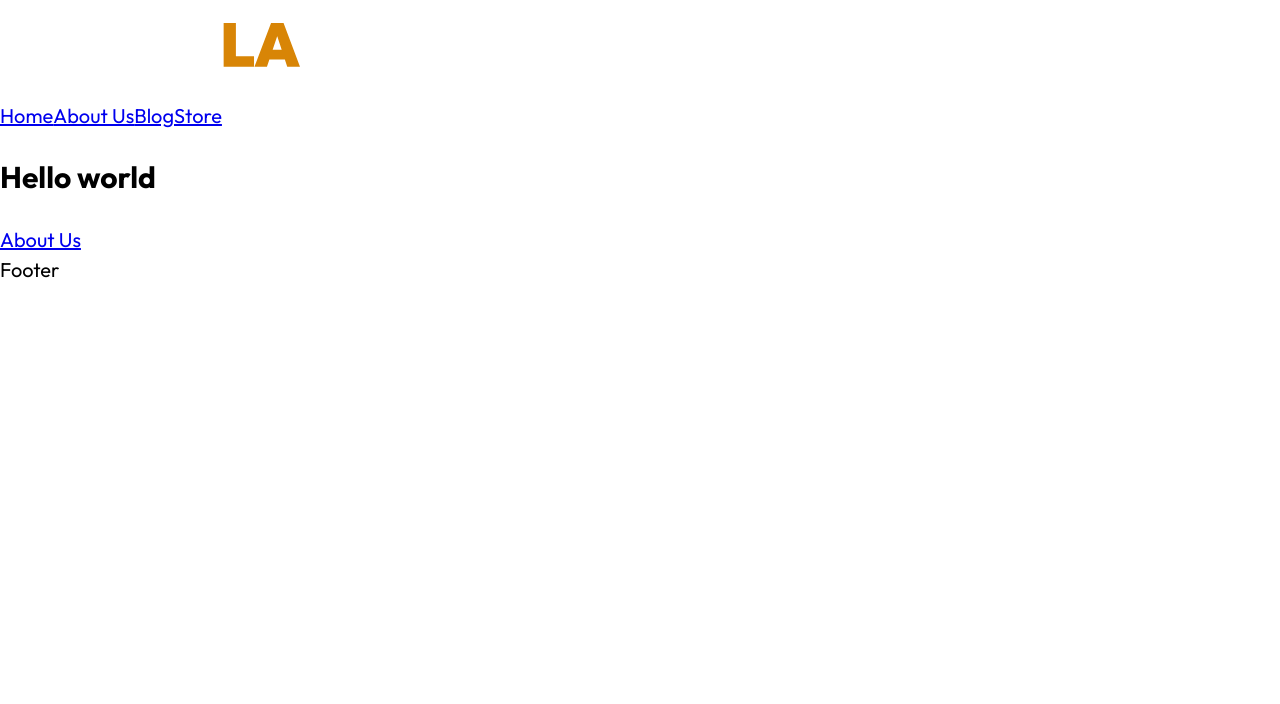
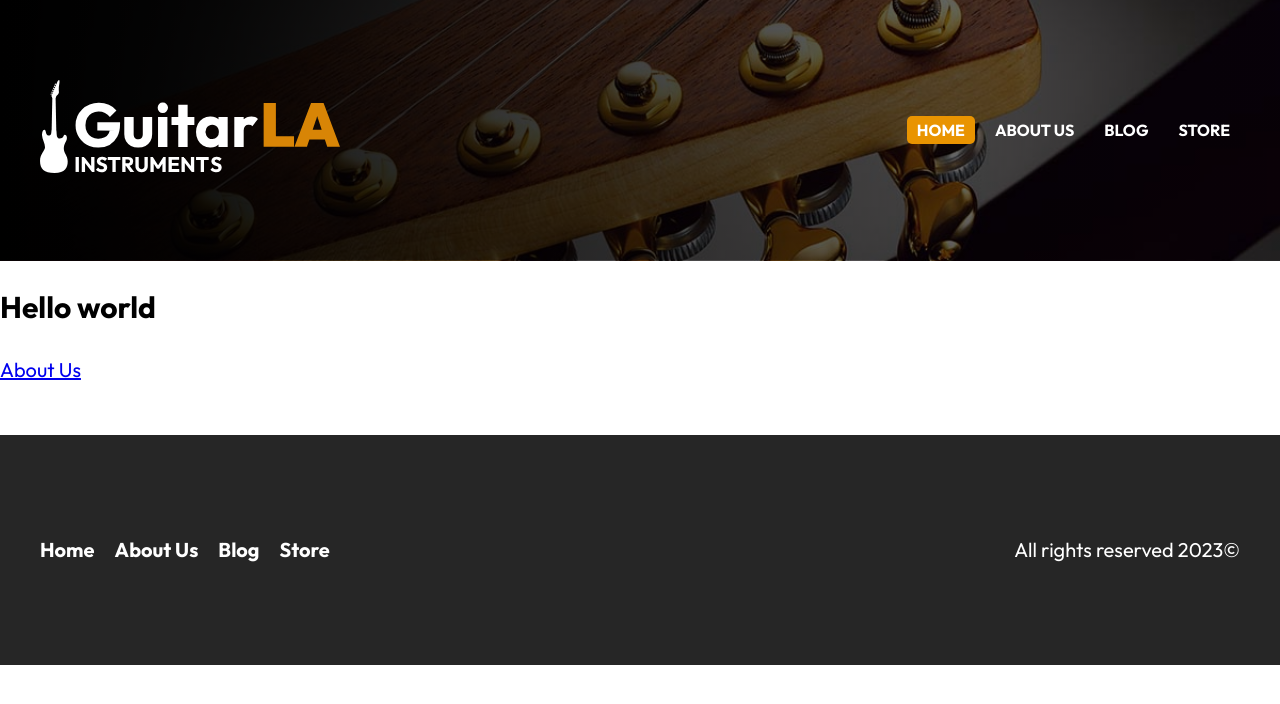
Before and after one commit to jhonattanbenitez/guitarla-next, a Next.js app: page / in a window 1280 px wide. Shown: the top 704 px of the page. Built offline with nearby package versions, Linux system fonts and the light colour scheme.

Commit message:
header and footer

```diff
--- a/components/footer.js
+++ b/components/footer.js
@@ -1,5 +1,18 @@
+import Link from 'next/link';
+import styles from '../src/styles/footer.module.css';
+
 export default function Footer() {
   return (
-    <div>Footer</div>
-  )
+    <footer className={styles.footer}>
+      <div className={`container ${styles.content}`}>
+        <nav className={styles.nav}>
+          <Link href="/">Home</Link>
+          <Link href="/about-us">About Us</Link>
+          <Link href="/blog">Blog</Link>
+          <Link href="/store">Store</Link>
+        </nav>
+        <p>All rights reserved {new Date().getFullYear()}&copy;</p>
+      </div>
+    </footer>
+  );
 }
--- a/components/header.js
+++ b/components/header.js
@@ -1,16 +1,20 @@
 import Image from "next/image"
 import Link from "next/link"
+import { useRouter } from "next/router"
+import styles from '../src/styles/header.module.css'
 export default function Header() {
+    const router = useRouter()
   return (
-    <header>
-        <div className="container">
-            <Image src="/img/logo.svg" width={300} height={40} alt='Logo image'/>
-            <nav>
-                <Link href="/">Home</Link>
-                <Link href="/about-us">About Us</Link>
-                <Link href="/blog">Blog</Link>
-                <Link href="/store">Store</Link>
-
+    <header className={styles.header}>
+        <div className={`container ${styles.nav_bar}`}>
+            <Link href="/"><Image src="/img/logo.svg" width={300} height={40} alt='Logo image'/></Link>
+            <nav className={styles.nav}>
+                <Link href="/" className={router.pathname === '/' ? styles.active : ''}>
+                    Home
+                </Link>
+                <Link href="/about-us" className={router.pathname === '/about-us' ? styles.active : ''}>About Us</Link>
+                <Link href="/blog" className={router.pathname === '/blog' ? styles.active : ''}>Blog</Link>
+                <Link href="/store" className={router.pathname === '/store' ? styles.active : ''}>Store</Link>
             </nav>
         </div>
     </header>
--- /dev/null
+++ b/src/styles/footer.module.css
@@ -0,0 +1,51 @@
+.footer {
+  background-color: var(--black);
+  padding: 5rem 0;
+  margin-top: 5rem;
+}
+
+.footer p {
+  color: var(--white);
+  text-align: center;
+}
+
+@media (min-width: 1240px) {
+  .footer .content {
+    display: -webkit-box;
+    display: -ms-flexbox;
+    display: flex;
+    -webkit-box-pack: justify;
+        -ms-flex-pack: justify;
+            justify-content: space-between;
+  }
+}
+
+.nav {
+  display: -webkit-box;
+  display: -ms-flexbox;
+  display: flex;
+  -webkit-box-orient: vertical;
+  -webkit-box-direction: normal;
+      -ms-flex-direction: column;
+          flex-direction: column;
+  -webkit-box-align: center;
+      -ms-flex-align: center;
+          align-items: center;
+  gap: 2rem;
+}
+
+@media (min-width: 1240px) {
+  .nav {
+    -webkit-box-orient: horizontal;
+    -webkit-box-direction: normal;
+        -ms-flex-direction: row;
+            flex-direction: row;
+  }
+}
+
+.nav a {
+  color: var(--white);
+  font-weight: 700;
+  text-decoration: none;
+}
+/*# sourceMappingURL=footer.module.css.map */
--- /dev/null
+++ b/src/styles/footer.module.scss
@@ -0,0 +1,29 @@
+.footer {
+  background-color: var(--black);
+  padding: 5rem 0;
+  margin-top: 5rem;
+  p {
+    color: var(--white);
+    text-align: center;
+  }
+  @media (min-width: 1240px) {
+    .content {
+      display: flex;
+      justify-content: space-between;
+    }
+  }
+}
+.nav {
+    display: flex;
+    flex-direction: column;
+    align-items: center;
+    gap: 2rem;
+    @media (min-width: 1240px) {
+        flex-direction: row;
+    }
+    a {
+        color: var(--white);
+        font-weight: 700;
+        text-decoration: none;
+    }
+}
--- a/src/styles/globals.css
+++ b/src/styles/globals.css
@@ -22,7 +22,7 @@ img {
   max-width: 100%;
   height: auto;
 }
-[class*="contenedor"],
+[class*="container"],
 main {
   width: min(95%, 120rem);
   margin: 3rem auto;
--- /dev/null
+++ b/src/styles/header.module.css
@@ -0,0 +1,75 @@
+.header {
+  background-image: -webkit-gradient(linear, left top, right top, from(black), to(rgba(0, 0, 0, 0.465424))), url("../../public/img/header.jpg");
+  background-image: linear-gradient(90deg, black 0%, rgba(0, 0, 0, 0.465424) 100%), url("../../public/img/header.jpg");
+  padding: 5rem 0;
+  background-position: center;
+  background-size: cover;
+  background-repeat: no-repeat;
+}
+
+.nav_bar {
+  display: -webkit-box;
+  display: -ms-flexbox;
+  display: flex;
+  -webkit-box-orient: vertical;
+  -webkit-box-direction: normal;
+      -ms-flex-direction: column;
+          flex-direction: column;
+  -webkit-box-align: center;
+      -ms-flex-align: center;
+          align-items: center;
+}
+
+@media (min-width: 1240px) {
+  .nav_bar {
+    -webkit-box-orient: horizontal;
+    -webkit-box-direction: normal;
+        -ms-flex-direction: row;
+            flex-direction: row;
+    -webkit-box-pack: justify;
+        -ms-flex-pack: justify;
+            justify-content: space-between;
+  }
+}
+
+.nav {
+  margin-top: 5rem;
+  display: -webkit-box;
+  display: -ms-flexbox;
+  display: flex;
+  gap: 1rem;
+  font-size: 16px;
+  -webkit-box-orient: vertical;
+  -webkit-box-direction: normal;
+      -ms-flex-direction: column;
+          flex-direction: column;
+  -webkit-box-align: center;
+      -ms-flex-align: center;
+          align-items: center;
+}
+
+@media (min-width: 1240px) {
+  .nav {
+    margin: 0;
+    -webkit-box-orient: horizontal;
+    -webkit-box-direction: normal;
+        -ms-flex-direction: row;
+            flex-direction: row;
+  }
+}
+
+.nav a {
+  color: var(--white);
+  text-decoration: none;
+  padding: 0.2rem 1rem;
+  -webkit-transition: all 0.2s;
+  transition: all 0.2s;
+  border-radius: 0.5rem;
+  text-transform: uppercase;
+  font-weight: 700;
+}
+
+.nav a:hover, .nav a:focus, .nav a.active {
+  background-color: var(--primary);
+}
+/*# sourceMappingURL=header.module.css.map */
--- /dev/null
+++ b/src/styles/header.module.scss
@@ -0,0 +1,42 @@
+.header {
+    background-image: linear-gradient(90deg, rgba(0,0,0,1) 0%, rgba(0,0,0,0.4654236694677871) 100%), url('../../public/img/header.jpg');
+    padding: 5rem 0;
+    background-position: center;
+    background-size: cover;
+    background-repeat: no-repeat;
+}
+
+.nav_bar {
+    display: flex;
+    flex-direction: column;
+    align-items: center;
+    @media (min-width: 1240px) {
+        flex-direction: row;
+        justify-content: space-between;
+    }
+}
+
+.nav {
+    margin-top: 5rem;
+    display: flex;
+    gap: 1rem;
+    font-size: 16px;
+    flex-direction: column;
+    align-items: center;
+    @media (min-width: 1240px) {
+        margin: 0;
+        flex-direction: row;
+    }
+    a {
+        color: var(--white);
+        text-decoration: none;
+        padding: 0.2rem 1rem;
+        transition: all 0.2s;
+        border-radius: 0.5rem;
+        text-transform: uppercase;
+        font-weight: 700;
+        &:hover, &:focus, &.active {
+            background-color: var(--primary);
+        }
+    }
+ }
```
Also changed, not shown: 2 other files (tests, documents, lock files or other folders).
